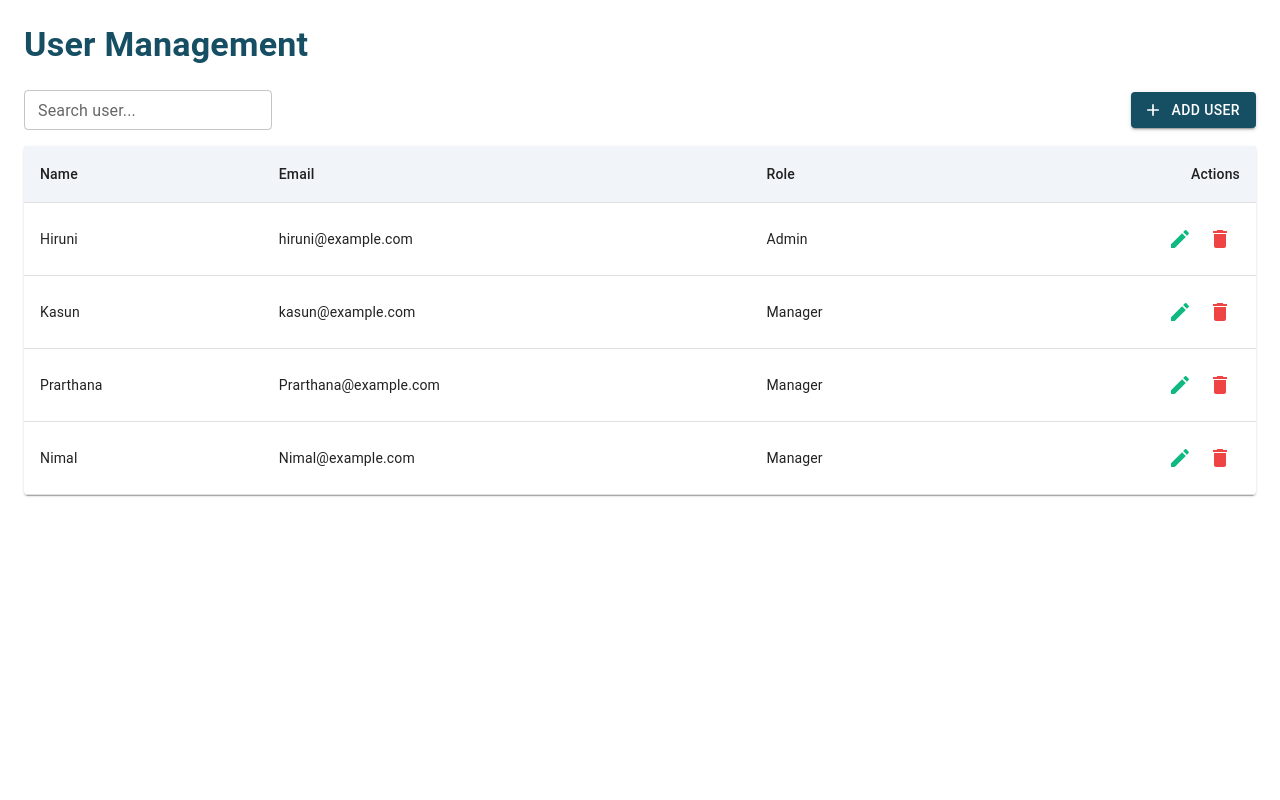
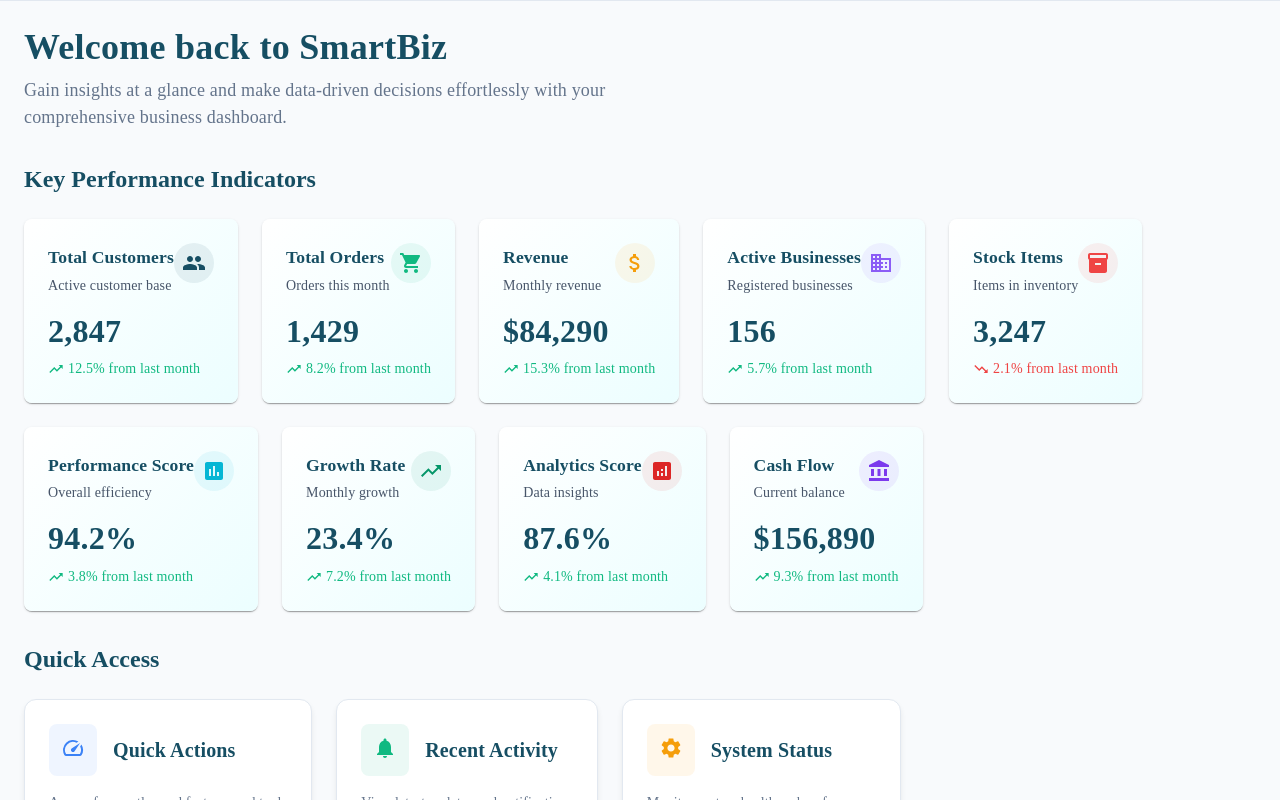
Before and after one commit to Hiruni29145/smartbiz-web, a React (Vite) app: page / in a window 1280 px wide. Built offline with nearby package versions, Linux system fonts and the light colour scheme.

Commit message:
Add home page feature

```diff
--- a/src/app/App.jsx
+++ b/src/app/App.jsx
@@ -5,6 +5,7 @@
 import Login from '../page/Login/Login'
 import Dashboard from '../page/Dashboard/Dashboard'
 import UserPage from '../page/UserPage/UserPage'
+import Home from '../page/Home/Home'
 
 
 function App() {
@@ -14,7 +15,8 @@
     <>
       {/* <Login/> */}
       {/* <Dashboard/> */}
-     <UserPage/>
+     {/* <UserPage/> */}
+     <Home/>
       {/* <EmployeePage/> */}
     </>
   )
--- /dev/null
+++ b/src/page/Home/Home.jsx
@@ -0,0 +1,225 @@
+
+import React, { useState } from "react"
+import {
+  Box,
+  Typography,
+  AppBar,
+  Toolbar,
+  IconButton,
+  useTheme,
+  useMediaQuery,
+  Button,
+  Grid,
+  Card,
+  CardContent,
+} from "@mui/material"
+import {
+  Menu,
+  People,
+  ShoppingCart,
+  AttachMoney,
+  Business,
+  Assessment,
+  Inventory,
+  TrendingUp,
+  Analytics,
+  AccountBalance,
+  Logout,
+  Speed,
+  Notifications,
+  Settings,
+} from "@mui/icons-material"
+
+import KPICard from "../../common/component/KPICard/KPICard"
+
+
+const Home = ({ onLogout }) => {
+  const [mobileOpen, setMobileOpen] = useState(false)
+  const theme = useTheme()
+  const isMobile = useMediaQuery(theme.breakpoints.down("md"))
+
+  const kpiData = [
+    { title: "Total Customers", value: "2,847", subtitle: "Active customer base", trend: 12.5, icon: People, color: "#164e63" },
+    { title: "Total Orders", value: "1,429", subtitle: "Orders this month", trend: 8.2, icon: ShoppingCart, color: "#10b981" },
+    { title: "Revenue", value: "$84,290", subtitle: "Monthly revenue", trend: 15.3, icon: AttachMoney, color: "#f59e0b" },
+    { title: "Active Businesses", value: "156", subtitle: "Registered businesses", trend: 5.7, icon: Business, color: "#8b5cf6" },
+    { title: "Stock Items", value: "3,247", subtitle: "Items in inventory", trend: -2.1, icon: Inventory, color: "#ef4444" },
+    { title: "Performance Score", value: "94.2%", subtitle: "Overall efficiency", trend: 3.8, icon: Assessment, color: "#06b6d4" },
+    { title: "Growth Rate", value: "23.4%", subtitle: "Monthly growth", trend: 7.2, icon: TrendingUp, color: "#059669" },
+    { title: "Analytics Score", value: "87.6%", subtitle: "Data insights", trend: 4.1, icon: Analytics, color: "#dc2626" },
+    { title: "Cash Flow", value: "$156,890", subtitle: "Current balance", trend: 9.3, icon: AccountBalance, color: "#7c3aed" },
+  ]
+
+  const quickActions = [
+    { title: "Quick Actions", icon: Speed, description: "Access frequently used features and tools", color: "#3b82f6" },
+    { title: "Recent Activity", icon: Notifications, description: "View latest updates and notifications", color: "#10b981" },
+    { title: "System Status", icon: Settings, description: "Monitor system health and performance", color: "#f59e0b" },
+  ]
+
+  const handleDrawerToggle = () => {
+    setMobileOpen(!mobileOpen)
+  }
+
+  return (
+    <Box
+      sx={{
+        display: "flex",
+        height: "100vh",
+        overflow: "hidden"
+      }}
+    >
+      {/* Main Content */}
+      <Box
+        component="main"
+        sx={{
+          flexGrow: 1,
+          width: { md: `calc(100% - 280px)` },
+          height: "100vh",
+          overflowY: "auto", // 🚀 Only this scrolls
+          backgroundColor: "#f8fafc",
+          display: "flex",
+          flexDirection: "column",
+        }}
+      >
+        {/* Top App Bar */}
+        <AppBar
+          position="sticky"
+          elevation={0}
+          sx={{
+            backgroundColor: "white",
+            borderBottom: "1px solid #e2e8f0",
+            flexShrink: 0,
+            zIndex: 1,
+          }}
+        >
+
+        </AppBar>
+
+        {/* Dashboard Content */}
+        <Box sx={{ flex: 1, p: { xs: 2, sm: 3 } }}>
+          {/* Welcome Section */}
+          <Box mb={4}>
+            <Typography
+              variant="h4"
+              sx={{
+                fontFamily: "var(--font-inter)",
+                fontWeight: 700,
+                color: "#164e63",
+                mb: 1,
+                fontSize: { xs: "1.75rem", sm: "2.25rem" },
+              }}
+            >
+              Welcome back to SmartBiz
+            </Typography>
+            <Typography
+              variant="body1"
+              sx={{
+                fontFamily: "var(--font-inter)",
+                color: "#64748b",
+                fontSize: { xs: "1rem", sm: "1.125rem" },
+                maxWidth: "600px",
+              }}
+            >
+              Gain insights at a glance and make data-driven decisions effortlessly with your comprehensive business
+              dashboard.
+            </Typography>
+          </Box>
+
+          {/* KPI Cards Grid */}
+          <Box mb={4}>
+            <Typography
+              variant="h5"
+              sx={{
+                fontFamily: "var(--font-inter)",
+                fontWeight: 600,
+                color: "#164e63",
+                mb: 3,
+              }}
+            >
+              Key Performance Indicators
+            </Typography>
+            <Grid container spacing={3}>
+              {kpiData.map((kpi, index) => (
+                <Grid item xs={12} sm={6} md={4} lg={3} key={index}>
+                  <KPICard {...kpi} />
+                </Grid>
+              ))}
+            </Grid>
+          </Box>
+
+          {/* Quick Access Section */}
+          <Box>
+            <Typography
+              variant="h5"
+              sx={{
+                fontFamily: "var(--font-inter)",
+                fontWeight: 600,
+                color: "#164e63",
+                mb: 3,
+              }}
+            >
+              Quick Access
+            </Typography>
+            <Grid container spacing={3}>
+              {quickActions.map((action, index) => (
+                <Grid item xs={12} sm={6} md={4} key={index}>
+                  <Card
+                    sx={{
+                      height: "100%",
+                      borderRadius: 3,
+                      boxShadow: "0 4px 6px -1px rgba(0, 0, 0, 0.1)",
+                      border: "1px solid #e2e8f0",
+                      transition: "all 0.3s ease",
+                      cursor: "pointer",
+                      "&:hover": {
+                        transform: "translateY(-2px)",
+                        boxShadow: "0 10px 25px -3px rgba(0, 0, 0, 0.1)",
+                      },
+                    }}
+                  >
+                    <CardContent sx={{ p: 3 }}>
+                      <Box sx={{ display: "flex", alignItems: "center", mb: 2 }}>
+                        <Box
+                          sx={{
+                            p: 1.5,
+                            borderRadius: 2,
+                            backgroundColor: `${action.color}15`,
+                            mr: 2,
+                          }}
+                        >
+                          <action.icon sx={{ color: action.color, fontSize: 24 }} />
+                        </Box>
+                        <Typography
+                          variant="h6"
+                          sx={{
+                            fontFamily: "var(--font-inter)",
+                            fontWeight: 600,
+                            color: "#164e63",
+                          }}
+                        >
+                          {action.title}
+                        </Typography>
+                      </Box>
+                      <Typography
+                        variant="body2"
+                        sx={{
+                          fontFamily: "var(--font-inter)",
+                          color: "#64748b",
+                          lineHeight: 1.6,
+                        }}
+                      >
+                        {action.description}
+                      </Typography>
+                    </CardContent>
+                  </Card>
+                </Grid>
+              ))}
+            </Grid>
+          </Box>
+        </Box>
+      </Box>
+    </Box>
+  )
+}
+
+export default Home
```
